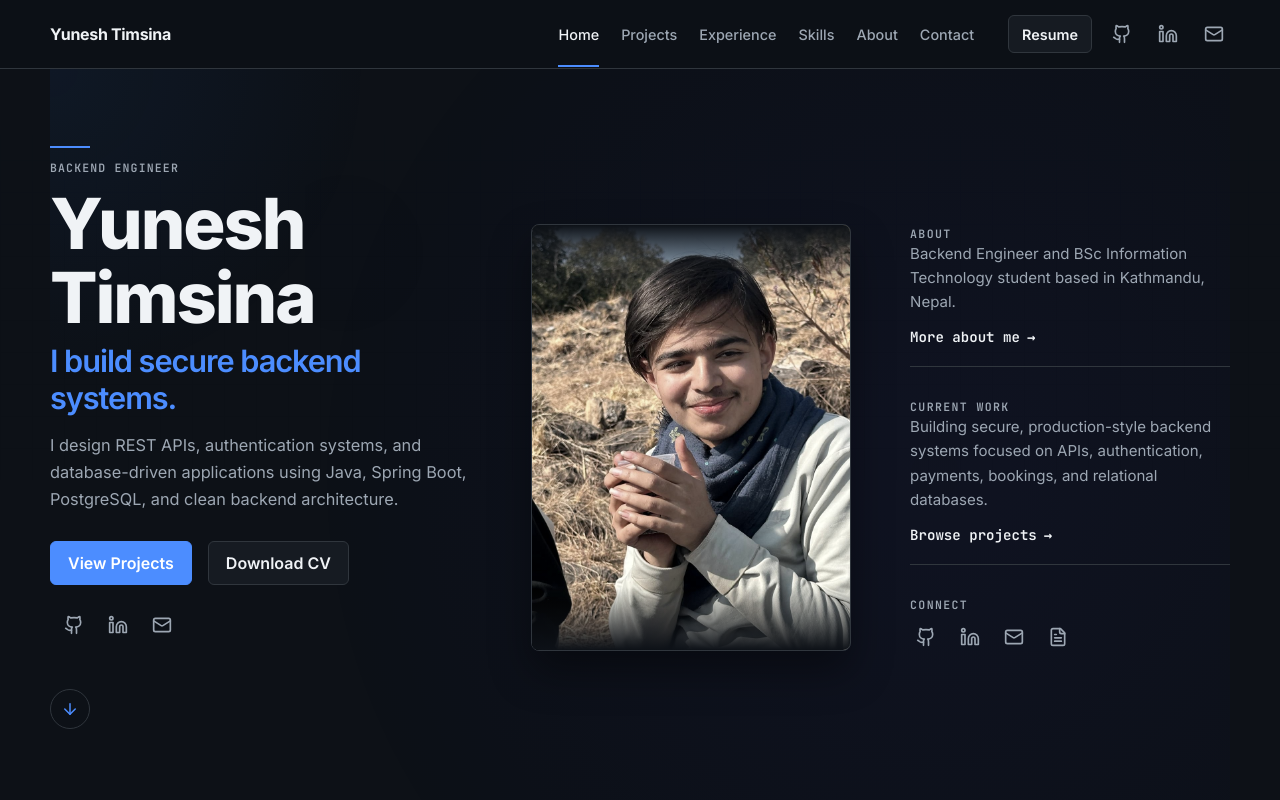
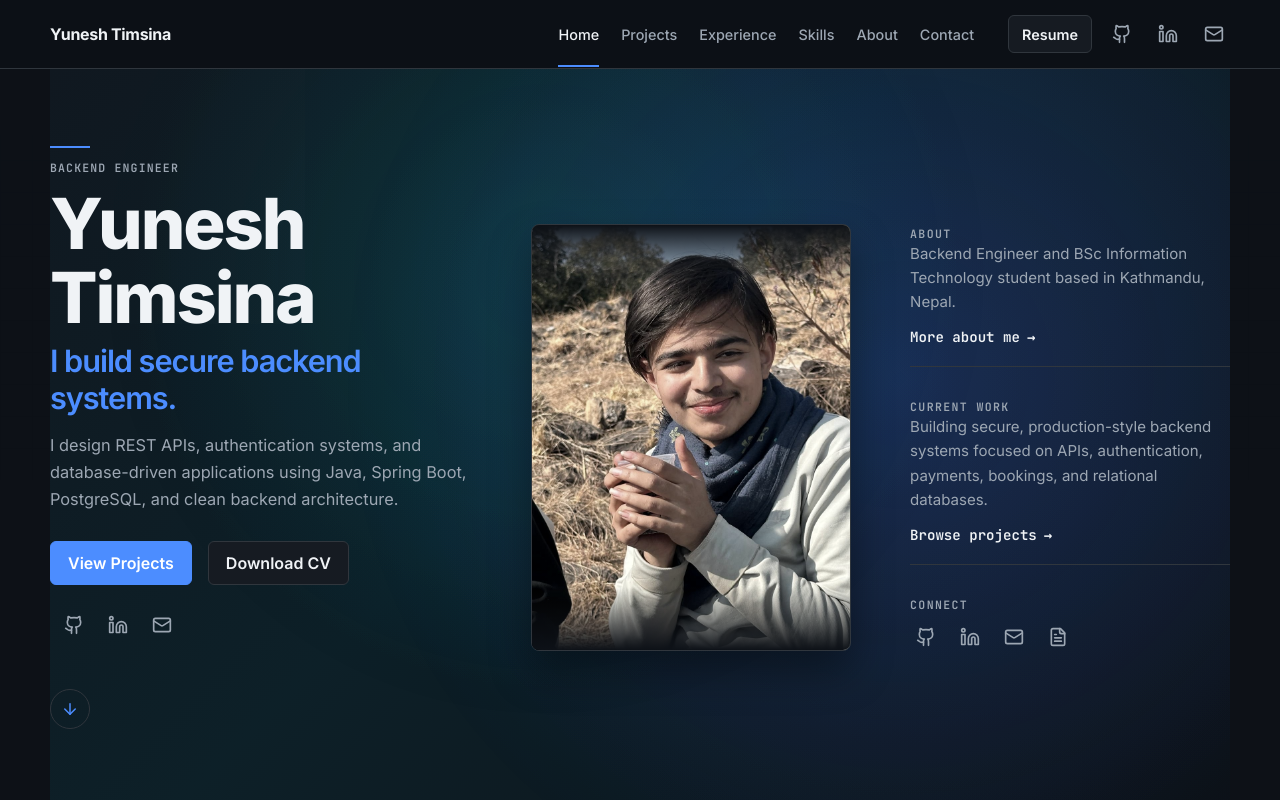
Before and after one commit to yuneshbyte01/yunesh-portfolio, a React (Vite) app: page / in a window 1280 px wide. Shown: the top 800 px of the page. Built offline with nearby package versions, Linux system fonts and the light colour scheme.

Commit message:
feat: refine interactive hero gradient

```diff
--- a/src/components/home/Hero.tsx
+++ b/src/components/home/Hero.tsx
@@ -1,9 +1,9 @@
 import { Link } from 'react-router-dom';
 import { Github, Linkedin, Mail, FileText, ArrowDown } from 'lucide-react';
-import { useMouseLight } from '../../hooks/useMouseLight';
+import { useHeroGradient } from '../../hooks/useHeroGradient';
 
 export function Hero() {
-  const { containerRef, disableHoverEffect } = useMouseLight();
+  const { containerRef } = useHeroGradient();
 
   return (
     <section ref={containerRef} className="container" aria-labelledby="hero-title" style={{ position: 'relative' }}>
@@ -13,9 +13,6 @@ export function Hero() {
         <div className="hero-gradient-layer hero-layer-2" />
         <div className="hero-gradient-layer hero-layer-3" />
       </div>
-
-      {/* Mouse Follow Ambient Spotlight (behind content, in front of background) */}
-      {!disableHoverEffect && <div className="hero-mouse-light" />}
 
       {/* Actual Hero Content Grid */}
       <div className="hero-grid" style={{ position: 'relative', zIndex: 2 }}>
--- /dev/null
+++ b/src/hooks/useHeroGradient.ts
@@ -0,0 +1,84 @@
+import { useEffect, useRef, useState } from 'react';
+
+export function useHeroGradient() {
+  const containerRef = useRef<HTMLDivElement | null>(null);
+  const targetRef = useRef({ x: 0.5, y: 0.5 });
+  const currentRef = useRef({ x: 0.5, y: 0.5 });
+  const animationFrameId = useRef<number | null>(null);
+  const [isTouchDevice, setIsTouchDevice] = useState(false);
+
+  useEffect(() => {
+    const touchCheck = () => {
+      setIsTouchDevice(
+        'ontouchstart' in window ||
+        navigator.maxTouchPoints > 0
+      );
+    };
+    touchCheck();
+
+    const hasMatchMedia = typeof window !== 'undefined' && typeof window.matchMedia === 'function';
+    const mediaQuery = hasMatchMedia ? window.matchMedia('(prefers-reduced-motion: reduce)') : null;
+    const isReduced = mediaQuery?.matches;
+
+    const container = containerRef.current;
+    if (!container) return;
+
+    const primaryRest = { x: 0.42, y: 0.28 };
+    const secondaryRest = { x: 0.72, y: 0.42 };
+
+    container.style.setProperty('--gradient-x', `${primaryRest.x * 100}%`);
+    container.style.setProperty('--gradient-y', `${primaryRest.y * 100}%`);
+    container.style.setProperty('--gradient-x-secondary', `${secondaryRest.x * 100}%`);
+    container.style.setProperty('--gradient-y-secondary', `${secondaryRest.y * 100}%`);
+
+    if (isReduced || isTouchDevice) {
+      return;
+    }
+
+    const handleMouseMove = (e: MouseEvent) => {
+      const rect = container.getBoundingClientRect();
+      const x = (e.clientX - rect.left) / rect.width;
+      const y = (e.clientY - rect.top) / rect.height;
+
+      targetRef.current = { x, y };
+    };
+
+    const handleMouseLeave = () => {
+      targetRef.current = { x: 0.5, y: 0.5 };
+    };
+
+    container.addEventListener('mousemove', handleMouseMove);
+    container.addEventListener('mouseleave', handleMouseLeave);
+
+    const updateGradient = () => {
+      const ease = 0.05;
+      currentRef.current.x += (targetRef.current.x - currentRef.current.x) * ease;
+      currentRef.current.y += (targetRef.current.y - currentRef.current.y) * ease;
+
+      const pX = primaryRest.x + (currentRef.current.x - 0.5) * 0.4;
+      const pY = primaryRest.y + (currentRef.current.y - 0.5) * 0.3;
+
+      const sX = secondaryRest.x + (currentRef.current.x - 0.5) * 0.4;
+      const sY = secondaryRest.y + (currentRef.current.y - 0.5) * 0.4;
+
+      container.style.setProperty('--gradient-x', `${pX * 100}%`);
+      container.style.setProperty('--gradient-y', `${pY * 100}%`);
+      container.style.setProperty('--gradient-x-secondary', `${sX * 100}%`);
+      container.style.setProperty('--gradient-y-secondary', `${sY * 100}%`);
+
+      animationFrameId.current = requestAnimationFrame(updateGradient);
+    };
+
+    animationFrameId.current = requestAnimationFrame(updateGradient);
+
+    return () => {
+      container.removeEventListener('mousemove', handleMouseMove);
+      container.removeEventListener('mouseleave', handleMouseLeave);
+      if (animationFrameId.current) {
+        cancelAnimationFrame(animationFrameId.current);
+      }
+    };
+  }, [isTouchDevice]);
+
+  return { containerRef };
+}
--- a/src/hooks/useMouseLight.ts
+++ /dev/null
@@ -1,60 +0,0 @@
-import { useEffect, useRef, useState } from 'react';
-
-export function useMouseLight() {
-  const containerRef = useRef<HTMLDivElement | null>(null);
-  const mouseRef = useRef({ x: 0, y: 0 });
-  const targetRef = useRef({ x: 0, y: 0 });
-  const animationFrameId = useRef<number | null>(null);
-  const [isTouchDevice, setIsTouchDevice] = useState(false);
-
-  useEffect(() => {
-    const touchCheck = () => {
-      setIsTouchDevice(
-        'ontouchstart' in window ||
-        navigator.maxTouchPoints > 0
-      );
-    };
-    touchCheck();
-
-    const hasMatchMedia = typeof window !== 'undefined' && typeof window.matchMedia === 'function';
-    const mediaQuery = hasMatchMedia ? window.matchMedia('(prefers-reduced-motion: reduce)') : null;
-    if (mediaQuery?.matches || isTouchDevice) {
-      return;
-    }
-
-    const container = containerRef.current;
-    if (!container) return;
-
-    const handleMouseMove = (e: MouseEvent) => {
-      const rect = container.getBoundingClientRect();
-      mouseRef.current = {
-        x: e.clientX - rect.left,
-        y: e.clientY - rect.top,
-      };
-    };
-
-    container.addEventListener('mousemove', handleMouseMove);
-
-    const updateLight = () => {
-      const lerpFactor = 0.1;
-      targetRef.current.x += (mouseRef.current.x - targetRef.current.x) * lerpFactor;
-      targetRef.current.y += (mouseRef.current.y - targetRef.current.y) * lerpFactor;
-
-      container.style.setProperty('--mouse-x', `${targetRef.current.x}px`);
-      container.style.setProperty('--mouse-y', `${targetRef.current.y}px`);
-
-      animationFrameId.current = requestAnimationFrame(updateLight);
-    };
-
-    animationFrameId.current = requestAnimationFrame(updateLight);
-
-    return () => {
-      container.removeEventListener('mousemove', handleMouseMove);
-      if (animationFrameId.current) {
-        cancelAnimationFrame(animationFrameId.current);
-      }
-    };
-  }, [isTouchDevice]);
-
-  return { containerRef, disableHoverEffect: isTouchDevice };
-}
--- a/src/styles/global.css
+++ b/src/styles/global.css
@@ -1059,6 +1059,23 @@ textarea.form-control {
   overflow: hidden;
   pointer-events: none;
   z-index: 0;
+  background:
+    radial-gradient(
+      circle at var(--gradient-x, 42%) var(--gradient-y, 28%),
+      rgba(17, 138, 134, 0.20),
+      transparent 48%
+    ),
+    radial-gradient(
+      circle at var(--gradient-x-secondary, 72%) var(--gradient-y-secondary, 42%),
+      rgba(80, 70, 190, 0.16),
+      transparent 52%
+    ),
+    linear-gradient(
+      135deg,
+      #101820 0%,
+      #0d2028 45%,
+      #0d1117 100%
+    );
 }
 .hero-gradient-layer {
   position: absolute;
@@ -1066,49 +1083,34 @@ textarea.form-control {
   pointer-events: none;
 }
 .hero-layer-1 {
-  background: radial-gradient(circle at 25% 25%, rgba(47, 180, 246, 0.05) 0%, transparent 65%);
+  background: radial-gradient(circle at var(--gradient-x, 42%) var(--gradient-y, 28%), rgba(17, 138, 134, 0.22) 0%, transparent 55%);
   animation: cycle-opacity-1 25s infinite ease-in-out;
 }
 .hero-layer-2 {
-  background: radial-gradient(circle at 75% 55%, rgba(79, 70, 229, 0.055) 0%, transparent 70%);
+  background: radial-gradient(circle at var(--gradient-x-secondary, 72%) var(--gradient-y-secondary, 42%), rgba(47, 125, 246, 0.18) 0%, transparent 60%);
   animation: cycle-opacity-2 25s infinite ease-in-out;
   opacity: 0;
 }
 .hero-layer-3 {
-  background: radial-gradient(circle at 45% 75%, rgba(139, 92, 246, 0.05) 0%, transparent 65%);
+  background: radial-gradient(circle at var(--gradient-x, 42%) var(--gradient-y, 28%), rgba(139, 92, 246, 0.15) 0%, transparent 55%);
   animation: cycle-opacity-3 25s infinite ease-in-out;
   opacity: 0;
 }
 
 @keyframes cycle-opacity-1 {
-  0%, 100% { opacity: 1; }
-  33% { opacity: 0; }
-  66% { opacity: 0; }
+  0%, 100% { opacity: 0.8; }
+  33% { opacity: 0.15; }
+  66% { opacity: 0.15; }
 }
 @keyframes cycle-opacity-2 {
-  0%, 100% { opacity: 0; }
-  33% { opacity: 1; }
-  66% { opacity: 0; }
+  0%, 100% { opacity: 0.15; }
+  33% { opacity: 0.8; }
+  66% { opacity: 0.15; }
 }
 @keyframes cycle-opacity-3 {
-  0%, 100% { opacity: 0; }
-  33% { opacity: 0; }
-  66% { opacity: 1; }
-}
-
-/* Mouse Light Spotlight Effect */
-.hero-mouse-light {
-  position: absolute;
-  inset: 0;
-  pointer-events: none;
-  z-index: 1;
-  background: radial-gradient(
-    circle 400px at var(--mouse-x, 50%) var(--mouse-y, 50%),
-    rgba(47, 125, 246, 0.065) 0%,
-    transparent 80%
-  );
-  opacity: 1;
-  transition: opacity 0.5s ease;
+  0%, 100% { opacity: 0.15; }
+  33% { opacity: 0.15; }
+  66% { opacity: 0.8; }
 }
 
 /* Cards & Tilts */
@@ -1174,12 +1176,7 @@ textarea.form-control {
   }
   .hero-layer-1, .hero-layer-2, .hero-layer-3 {
     animation: none !important;
-    opacity: 0.8 !important;
-  }
-  .hero-layer-2, .hero-layer-3 {
-    display: none !important;
-  }
-  .hero-mouse-light {
+    opacity: 0 !important;
     display: none !important;
   }
   .repo-card {
```
